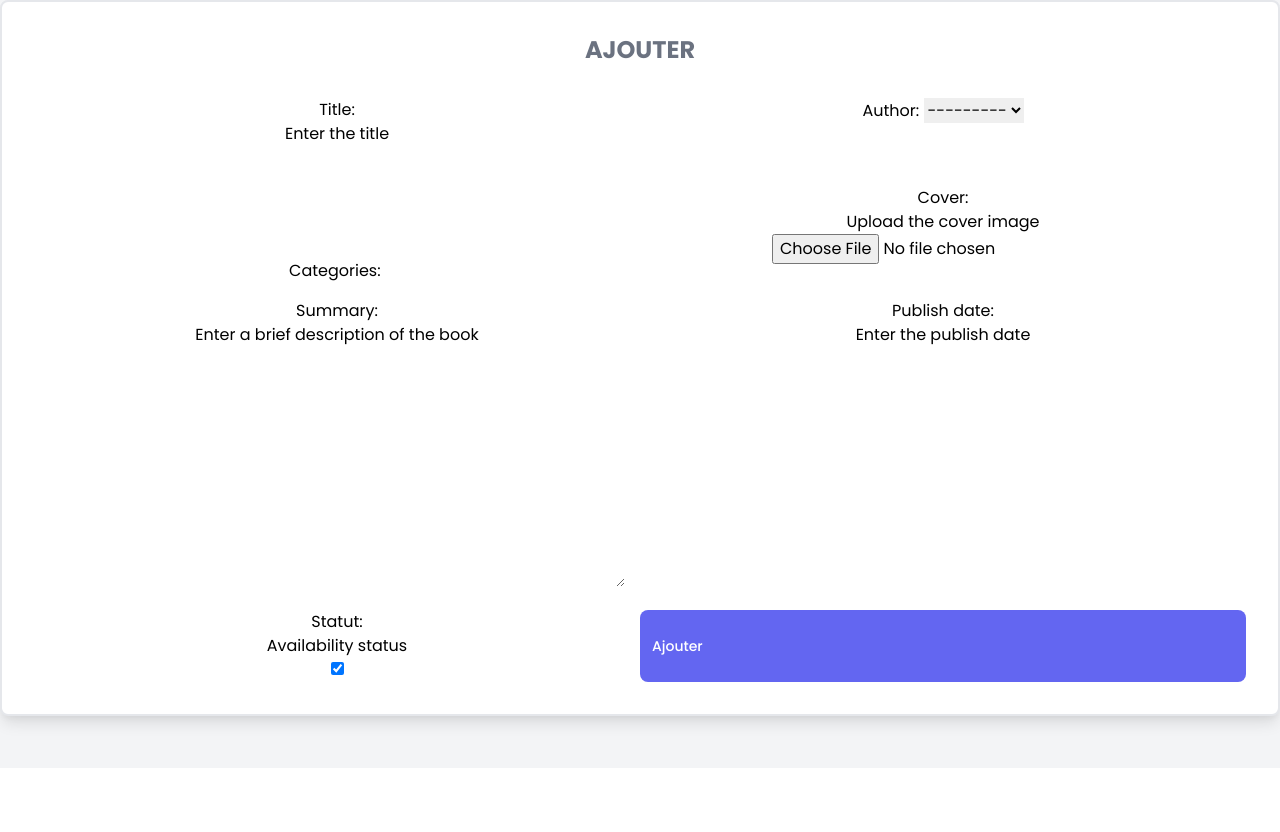
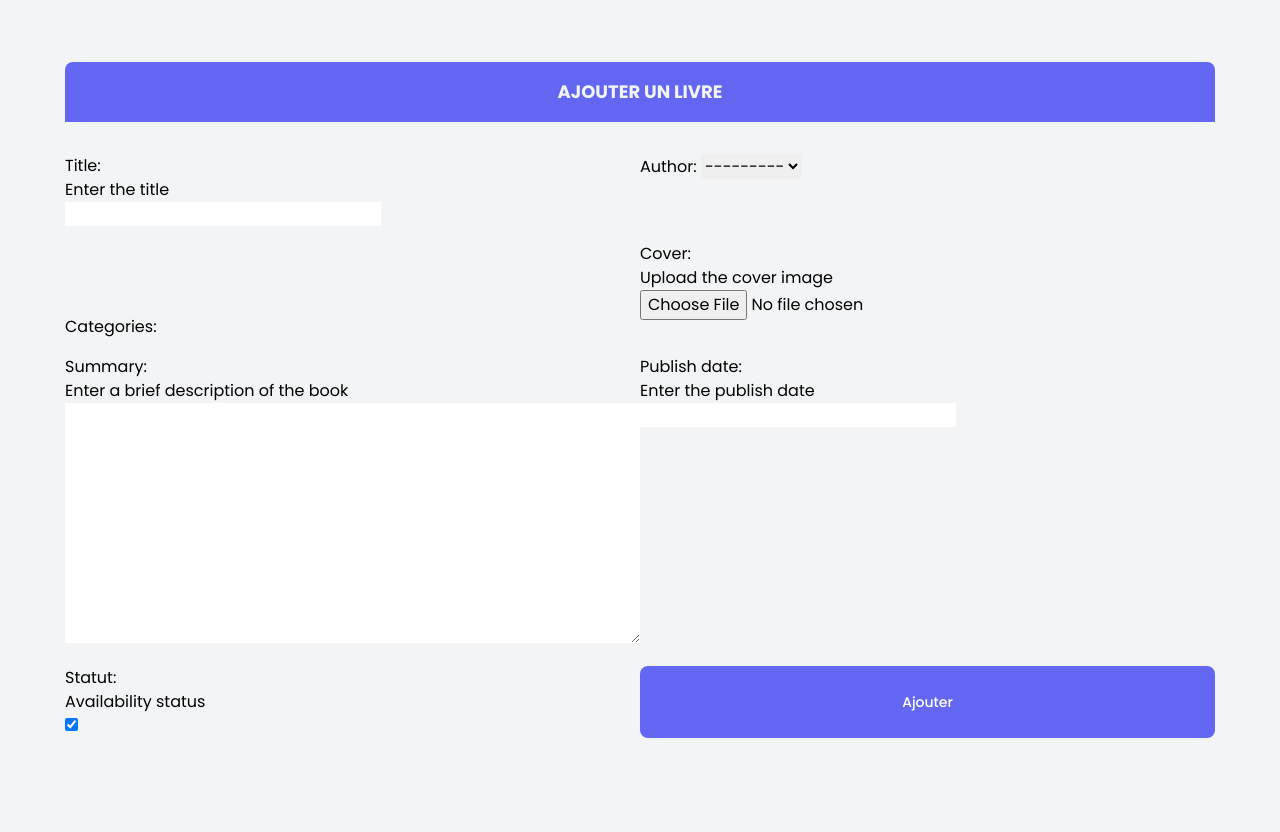
Before and after one commit to regisatl/library, a Django app: page /catalog/add/ in a window 1280 px wide. Shown: the part 32-864 px from the top of the page. Before the commit the page ends 768 px from the top, so only its background shows below. Run offline with Django 5.2, Linux system fonts and the light colour scheme; data that the repository does not hold is empty.

Commit message:
Toutes les vues implémentées

```diff
--- a/authorCoast/templates/authorCoast/remove.html
+++ b/authorCoast/templates/authorCoast/remove.html
@@ -7,14 +7,14 @@
 {% block content %}
   <div class="flex flex-col justify-center items-center min-h-screen my-3">
     <div class="shadow-lg p-8 rounded-lg bg-white text-center border-2 border-gray-200">
-      <h1 class="text-2xl font-bold mb-4 text-gray-100 uppercase bg-red-500 w-full p-4 rounded-t-lg">Suppression d'un auteur</h1>
-      <h1 class="text-2xl font-bold mb-4 text-gray-700">Supprimer l'auteur : {{ author.name }}</h1>
+      <h1 class="text-lg font-bold mb-4 text-gray-100 uppercase bg-red-500 w-full p-4 rounded-t-lg">Suppression d'un auteur</h1>
+      <h1 class="text-xl font-bold mb-4 text-gray-700">Supprimer l'auteur : {{ author.name }}</h1>
       <p class="text-gray-700">Êtes-vous sûr de vouloir supprimer cet auteur ?</p>
       <div class="flex justify-center">
         <form method="POST" class="space-y-4">
           {% csrf_token %}
           <button type="submit" class="inline-flex items-center px-3 py-2 text-sm font-medium text-center text-white bg-green-500 rounded-lg hover:bg-green-600 focus:ring-4 focus:outline-none focus:ring-green-300 dark:bg-green-600 dark:hover:bg-green-700 dark:focus:ring-green-800">Oui</button>
-          <a href="{% url 'catalog:index' %}" class="inline-flex items-center px-3 py-2 text-sm font-medium text-center text-white bg-red-500 rounded-lg hover:bg-red-600 focus:ring-4 focus:outline-none focus:ring-red-300 dark:bg-red-600 dark:hover:bg-red-700 dark:focus:ring-red-800">Non</a>
+          <a href="{% url 'authorCoast:index' %}" class="inline-flex items-center px-3 py-2 text-sm font-medium text-center text-white bg-red-500 rounded-lg hover:bg-red-600 focus:ring-4 focus:outline-none focus:ring-red-300 dark:bg-red-600 dark:hover:bg-red-700 dark:focus:ring-red-800">Non</a>
         </form>
       </div>
     </div>
--- a/authorCoast/templates/authorCoast/show.html
+++ b/authorCoast/templates/authorCoast/show.html
@@ -7,7 +7,7 @@
 {% block content %}
   <div class="flex flex-col justify-center items-center min-h-screen mx-auto my-3">
     <div class="bg-white border border-gray-200 rounded-lg shadow-lg p-8">
-      <h1 class="text-xl font-bold mb-4 text-gray-100 text-center uppercase bg-indigo-500 w-full p-4 rounded-t-lg">Détails sur l'auteur</h1>
+      <h1 class="text-lg font-bold mb-4 text-gray-100 text-center uppercase bg-indigo-500 w-full p-4 rounded-t-lg">Détails sur l'auteur</h1>
       <div class="flex flex-col items-center md:flex-row md:max-w-xl dark:border-gray-700 dark:bg-gray-800 dark:hover:bg-gray-700">
         <div class="flex flex-col justify-between p-4 leading-normal">
           <h5 class="mb-3 tracking-tight text-gray-900 dark:text-white"><span class=" text-lg font-bold underline text-gray-500">Nom et Prénoms</span> : <span class="text-lg  font-medium">{{ author.name }}</span></h5>
--- a/catalog/templates/catalog/add.html
+++ b/catalog/templates/catalog/add.html
@@ -1,16 +1,18 @@
 {% extends 'catalog/base.html' %}
 
 {% block title %}
-Ajouter un livre
+  Ajouter un livre
 {% endblock %}
 
 {% block content %}
-        <div class="my-3 shadow-lg p-8 rounded-lg bg-white text-center border-2 border-gray-200">
-            <h1 class="text-2xl font-bold mb-4 text-gray-500 uppercase">Ajouter</h1>
-            <form method="POST" enctype="multipart/form-data" class="grid grid-cols-2 space-y-4">
-                  {% csrf_token %}
-                  {{ form.as_div }}
-                  <button type="submit" class="inline-flex items-center px-3 py-2 text-sm font-medium text-center text-white bg-indigo-500 rounded-lg hover:bg-indigo-600 focus:ring-4 focus:outline-none focus:ring-indigo-300 dark:bg-indigo-600 dark:hover:bg-indigo-700 dark:focus:ring-indigo-800">Ajouter</button>
-                </form>
+  <div class="flex flex-col justify-center items-center min-h-screen mx-auto my-">
+    <div class="">
+      <h1 class="text-lg font-bold mb-4 text-gray-100 text-center uppercase bg-indigo-500 p-4 rounded-t-lg w-full">Ajouter un livre</h1>
+      <form method="POST" enctype="multipart/form-data" class="grid cols-1 lg:grid-cols-2 space-y-4">
+        {% csrf_token %}
+        {{ form.as_div }}
+        <button type="submit" class="inline-flex justify-center items-center px-3 py-2 text-sm font-medium text-center text-white bg-indigo-500 rounded-lg hover:bg-indigo-600 focus:ring-4 focus:outline-none focus:ring-indigo-300 dark:bg-indigo-600 dark:hover:bg-indigo-700 dark:focus:ring-indigo-800">Ajouter</button>
+      </form>
     </div>
-    {% endblock %}
+  </div>
+{% endblock %}
--- a/catalog/templates/catalog/index.html
+++ b/catalog/templates/catalog/index.html
@@ -11,7 +11,7 @@
       <svg class="w-6 h-6 text-gray-100 dark:text-white" aria-hidden="true" xmlns="http://www.w3.org/2000/svg" fill="currentColor" viewBox="0 0 24 24">
         <path fill-rule="evenodd" d="M2 12a10 10 0 1 1 20 0 10 10 0 0 1-20 0Zm11-4.2a1 1 0 1 0-2 0V11H7.8a1 1 0 1 0 0 2H11v3.2a1 1 0 1 0 2 0V13h3.2a1 1 0 1 0 0-2H13V7.8Z" clip-rule="evenodd" />
       </svg>
-      <span class="hidden md:block">Ajouter un livre</span>
+      <span class="hidden md:block">Ajouter</span>
     </a>
   </div>
   <div class="grid sm:grid-cols-2 md:grid-cols-2 px-4 gap-4">
--- a/catalog/templates/catalog/remove.html
+++ b/catalog/templates/catalog/remove.html
@@ -7,7 +7,7 @@
 {% block content %}
   <div class="flex flex-col justify-center items-center min-h-screen mx-auto my-3 text-center">
     <div class="bg-white border-2 border-gray-200 shadow-lg p-8 rounded-lg">
-      <h1 class="text-2xl font-bold mb-4 text-gray-500 uppercase">Suppression du livre</h1>
+      <h1 class="text-lg font-bold mb-4 text-gray-100 text-center uppercase bg-red-500 p-4 rounded-t-lg w-full">Suppression du livre</h1>
       <h1 class="text-2xl font-bold mb-4 text-gray-700">Supprimer le livre : {{ book.title }}</h1>
       <p class="text-gray-700">Êtes-vous sûr de vouloir supprimer ce livre ?</p>
       <div class="flex justify-center">
--- a/catalog/templates/catalog/show.html
+++ b/catalog/templates/catalog/show.html
@@ -8,7 +8,7 @@
     <div class="flex flex-col justify-center items-center min-h-screen mx-auto my-3 bg-white  rounded-lg">
       <div class="flex flex-col items-center md:flex-row md:max-w-xl dark:border-gray-700 dark:bg-gray-800 dark:hover:bg-gray-700 shadow-lg border border-gray-200 rounded-lg">
         <div class="flex flex-col justify-between p-4 leading-normal">
-          <h1 class="text-2xl font-bold mb-4 text-gray-100 text-center uppercase bg-indigo-500 w-fit rounded-t-lg p-4">Détails sur le livre</h1>
+          <h1 class="text-lg font-bold mb-4 text-gray-100 text-center uppercase bg-indigo-500 w-fit rounded-t-lg p-4">Détails sur le livre</h1>
           <h5 class="mb-3 text-xl font-bold tracking-tight text-gray-900 dark:text-white"><span class="underline text-gray-500">Titre</span> : {{ book.title }}</h5>
           <h5 class="mb-3 text-xl font-bold tracking-tight text-gray-900 dark:text-white"><span class="underline text-gray-500">Auteur</span> : {{ book.author.name }}</h5>
           <p class="mb-3 font-normal text-gray-700 dark:text-gray-400">{{ book.summary }}</p>
```
Also changed, not shown: authorCoast/templates/authorCoast/add.html (+9 -7 lines), authorCoast/templates/authorCoast/edit.html (+8 -6 lines), catalog/templates/catalog/edit.html (+9 -7 lines).
